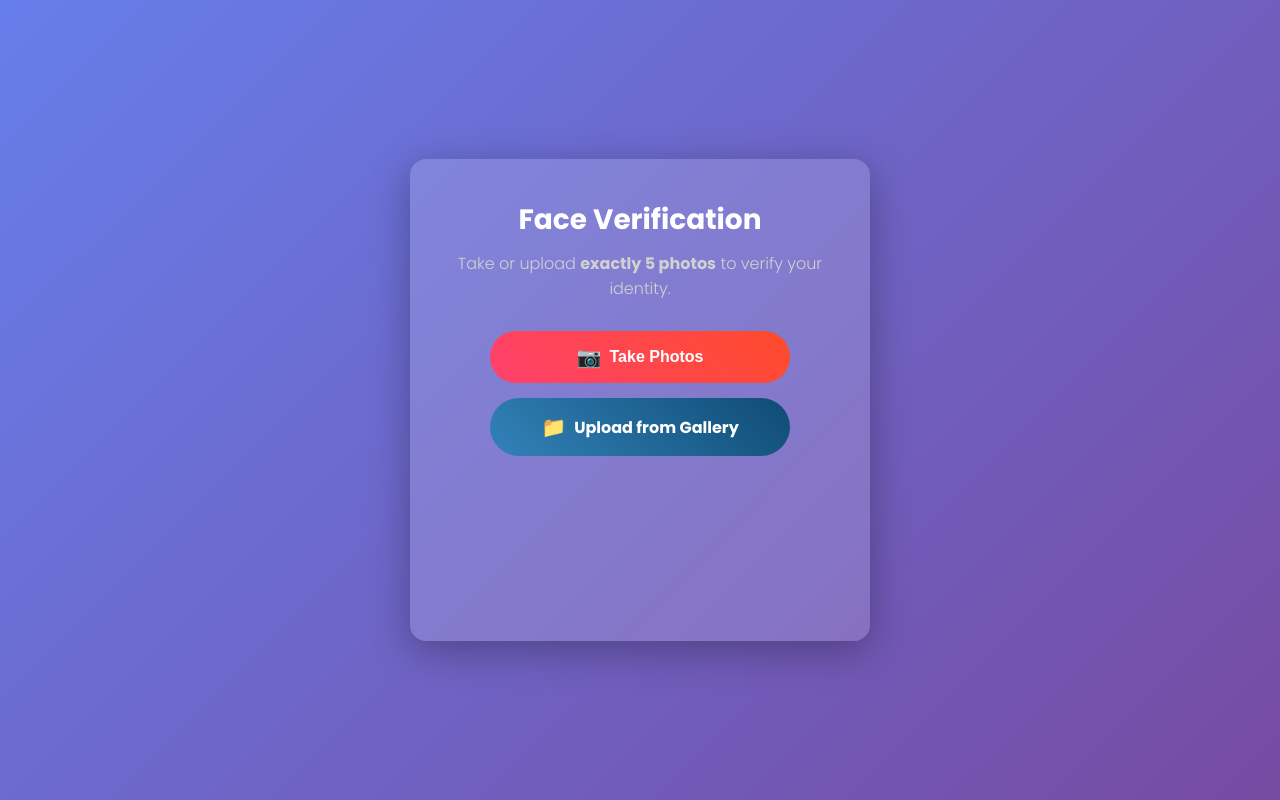
After one commit to AmmarRiaz123/threeft, a Flask app: template interface1/templates/face_verification.html in a window 1280 px wide. The commit adds this page. Run offline with Flask 3, Linux system fonts and the light colour scheme; the template is opened without the code that fills it, so the values that code supplies are empty; some libraries are stand-ins or nearby versions.

Commit message:
fixed face recog frontend

```diff
--- a/interface1/app.py
+++ b/interface1/app.py
@@ -10,6 +10,8 @@ from difflib import get_close_matches
 import string
 import psycopg2
 import configparser
+import secrets
+from face_verification import verify_person
 
 app = Flask(__name__)
 
@@ -197,32 +199,37 @@ def handle_ocr():
         extracted_text = "\n".join(clean_lines)
         extracted_data = extract_cnic_data(extracted_text)
 
-        # Try NADRA verification using extracted data
+        # Debug: Print extracted data after OCR
+        print("[DEBUG] Extracted Data after OCR:")
+        print(extracted_data)
+
+        nadra_verification = False
+        nadra_error = None
         try:
-            verification_result = verify_with_nadra(
+            nadra_verification = verify_with_nadra(
                 extracted_data["cnic_number"],
                 extracted_data["name"],
                 extracted_data["dob"]
             )
+            # Save only if NADRA verification is successful
+            save_to_postgres(extracted_data)
+        except NADRAAccessError as e:
+            nadra_error = str(e)
+        except Exception as e:
+            nadra_error = f"Unexpected NADRA error: {e}"
 
-        except NADRAAccessError as e:
-            return jsonify({
-                "error": "NADRA verification failed",
-                "reason": str(e),
-                "data": extracted_data,
-                "raw_text": extracted_text.strip()
-            }), 503  # Service Unavailable
-
-        # Save only if NADRA verification is successful
-        save_to_postgres(extracted_data)
-
-        return jsonify({
+        # Always return extracted data, raw_text, and nadra_verification status
+        response = {
             "raw_text": extracted_text.strip(),
             "data": extracted_data,
-            "nadra_verification": verification_result
-        })
+            "nadra_verification": nadra_verification
+        }
+        if nadra_error:
+            response["nadra_error"] = nadra_error
+        return jsonify(response)
 
     except Exception as e:
+        print(f"[ERROR] Exception in /ocr: {e}")
         return jsonify({'error': f'Failed to process image: {str(e)}'}), 500
 
 
@@ -235,6 +242,11 @@ def test_static_cnic():
         print("\n".join(clean_lines))
 
         extracted_data = extract_cnic_data(text)
+
+        # Debug: Print extracted data after OCR
+        print("[DEBUG] Extracted Data after OCR:")
+        print(extracted_data)
+
         return jsonify({
             "raw_text": text,
             "data": extracted_data
@@ -242,6 +254,52 @@ def test_static_cnic():
     except Exception as e:
         return jsonify({'error': f'Failed to process static image: {str(e)}'}), 500
 
+@app.route('/face_verification')
+def face_verification_page():
+    return render_template("face_verification.html")
+
+@app.route('/face_verify', methods=['POST'])
+def face_verify():
+    if 'cnic_image' not in request.files:
+        return jsonify({'verified': False, 'reason': 'CNIC image missing'}), 400
+    cnic_image = request.files['cnic_image']
+    face_images = []
+    for i in range(5):
+        key = f'face_image_{i}'
+        if key not in request.files:
+            return jsonify({'verified': False, 'reason': f'Face image {i+1} missing'}), 400
+        face_images.append(request.files[key])
+
+    temp_dir = "temp_verification"
+    os.makedirs(temp_dir, exist_ok=True)
+    cnic_path = os.path.join(temp_dir, "cnic.jpg")
+    cnic_image.save(cnic_path)
+    face_paths = []
+    for idx, img in enumerate(face_images):
+        path = os.path.join(temp_dir, f"face_{idx}.jpg")
+        img.save(path)
+        face_paths.append(path)
+
+    # Simulate official DB face as CNIC face for this demo
+    official_db_face_path = cnic_path
+
+    # Step 1: Official DB face vs CNIC face
+    official_verified, official_msg = verify_person(official_db_face_path, [cnic_path], threshold=0.6)
+    if not official_verified:
+        for p in [cnic_path] + face_paths:
+            os.remove(p)
+        return jsonify({'verified': False, 'reason': 'Official DB face does not match CNIC face.'})
+
+    # Step 2: CNIC face vs 5 user images
+    user_verified, user_msg = verify_person(cnic_path, face_paths, threshold=0.6)
+    for p in [cnic_path] + face_paths:
+        os.remove(p)
+    if user_verified:
+        token = secrets.token_hex(8)
+        return jsonify({'verified': True, 'token': token, 'msg': user_msg})
+    else:
+        return jsonify({'verified': False, 'reason': user_msg})
+
 # ==================== Run ====================
 if __name__ == '__main__':
-    app.run(host='0.0.0.0', port=5000, debug=True)                is this all good
+    app.run(host='0.0.0.0', port=5000, debug=True)
--- a/interface1/face_verification.py
+++ b/interface1/face_verification.py
@@ -1,5 +1,4 @@
 import face_recognition
-from PIL import Image
 import numpy as np
 
 def extract_face(image_path):
@@ -51,3 +50,4 @@ def verify_person(cnic_image_path, person_image_paths, threshold=0.6):
 # Example usage:
 # verified, msg = verify_person("cnic.jpg", ["img1.jpg", "img2.jpg", "img3.jpg", "img4.jpg", "img5.jpg"])
 # print(verified, msg)
+# print(verified, msg)
--- a/interface1/requirements.txt
+++ b/interface1/requirements.txt
@@ -8,3 +8,5 @@ spacy
 pillow
 opencv-python-headless
 openpyxl
+face_recognition
+dlib
--- /dev/null
+++ b/interface1/static/face_verification.js
@@ -0,0 +1,208 @@
+document.addEventListener("DOMContentLoaded", function () {
+  // Elements
+  const cameraInput = document.getElementById("cameraInput");
+  const galleryInput = document.getElementById("galleryInput");
+  const takePhotosBtn = document.getElementById("takePhotosBtn");
+  const uploadGalleryBtn = document.getElementById("uploadGalleryBtn");
+  const faceImagesPreview = document.getElementById("faceImagesPreview");
+  const verifyFacesBtn = document.getElementById("verifyFacesBtn");
+  const faceVerificationResult = document.getElementById("faceVerificationResult");
+  const loader = document.getElementById("loader");
+  const webcamModal = document.getElementById("webcamModal");
+  const webcam = document.getElementById("webcam");
+  const capturePhotoBtn = document.getElementById("capturePhotoBtn");
+  const closeWebcamBtn = document.getElementById("closeWebcamBtn");
+  const photoProgress = document.getElementById("photoProgress");
+
+  let faceImagesFiles = [];
+  let webcamStream = null;
+
+  // Helper: Enable/disable verify button based on image count
+  function updateVerifyButtonState() {
+    // Progress bar loader
+    let count = faceImagesFiles.length;
+    let progressPercent = (count / 5) * 100;
+    let bar = `
+      <div class="photo-progress-bar-label">${count}/5 photos selected</div>
+      <div class="photo-progress-bar-outer">
+        <div class="photo-progress-bar-inner" style="width:${progressPercent}%;"></div>
+      </div>
+    `;
+    photoProgress.innerHTML = bar;
+    if (count === 5) {
+      verifyFacesBtn.style.display = "";
+      verifyFacesBtn.disabled = false;
+    } else {
+      verifyFacesBtn.style.display = "none";
+      verifyFacesBtn.disabled = true;
+    }
+  }
+
+  // Preview face images
+  function previewFaceImages(files) {
+    faceImagesPreview.innerHTML = "";
+    // Only show the latest image (last in array)
+    if (files.length > 0) {
+      const file = files[files.length - 1];
+      const reader = new FileReader();
+      reader.onload = function (e) {
+        const img = document.createElement("img");
+        img.src = e.target.result;
+        img.style.maxWidth = "120px";
+        img.style.margin = "5px";
+        img.style.boxShadow = "0 0 16px #ff416c55";
+        faceImagesPreview.appendChild(img);
+      };
+      reader.readAsDataURL(file);
+    }
+    // Debug: print array after each update
+    console.log("[DEBUG] previewFaceImages - faceImagesFiles:", faceImagesFiles, faceImagesFiles.map(f => f.name));
+    updateVerifyButtonState();
+  }
+
+  // Take Picture button: open camera on mobile, webcam modal on desktop
+  takePhotosBtn.addEventListener("click", function (e) {
+    e.preventDefault();
+    if (faceImagesFiles.length >= 5) return;
+    const isMobile = /Android|webOS|iPhone|iPad|iPod|BlackBerry|IEMobile|Opera Mini/i.test(navigator.userAgent);
+    if (isMobile) {
+      cameraInput.value = "";
+      cameraInput.click();
+    } else {
+      navigator.mediaDevices.getUserMedia({ video: true })
+        .then(function (stream) {
+          webcamStream = stream;
+          webcam.srcObject = stream;
+          webcamModal.style.display = "flex";
+        })
+        .catch(function (err) {
+          alert("Camera not accessible.");
+          console.error(err);
+        });
+    }
+  });
+
+  capturePhotoBtn.addEventListener("click", function () {
+    if (!webcamStream) return;
+    if (faceImagesFiles.length >= 5) return;
+    const canvas = document.createElement("canvas");
+    canvas.width = webcam.videoWidth || 320;
+    canvas.height = webcam.videoHeight || 240;
+    canvas.getContext("2d").drawImage(webcam, 0, 0, canvas.width, canvas.height);
+    canvas.toBlob(function (blob) {
+      if (faceImagesFiles.length < 5) {
+        const file = new File([blob], `webcam_${Date.now()}.jpg`, { type: "image/jpeg" });
+        faceImagesFiles.push(file);
+        previewFaceImages(faceImagesFiles);
+        if (faceImagesFiles.length >= 5) {
+          closeWebcam();
+        }
+      }
+    }, "image/jpeg");
+  });
+
+  closeWebcamBtn.addEventListener("click", closeWebcam);
+
+  function closeWebcam() {
+    webcamModal.style.display = "none";
+    if (webcamStream) {
+      webcamStream.getTracks().forEach(track => track.stop());
+      webcam.srcObject = null;
+      webcamStream = null;
+    }
+  }
+
+  // Upload from Gallery button triggers gallery input
+  uploadGalleryBtn.addEventListener("click", function (e) {
+    e.preventDefault();
+    galleryInput.value = ""; // reset
+    galleryInput.click();
+  });
+
+  // Allow uploading one image at a time, up to 5 total, and add to the same array as capture
+  galleryInput.addEventListener("change", function () {
+    if (!this.files.length) return;
+    if (faceImagesFiles.length >= 5) return;
+    // Only add the first file (ignore multiple selection)
+    const file = this.files[0];
+    if (file) {
+      faceImagesFiles.push(file);
+      // Debug: print array after upload
+      console.log("[DEBUG] galleryInput change - faceImagesFiles:", faceImagesFiles, faceImagesFiles.map(f => f.name));
+      previewFaceImages(faceImagesFiles);
+    }
+    // Reset input so the same file can be uploaded again if needed
+    this.value = "";
+  });
+
+  // Allow camera input (mobile) to add one image at a time, up to 5 total
+  cameraInput.addEventListener("change", function () {
+    if (!this.files.length) return;
+    if (faceImagesFiles.length >= 5) return;
+    const file = this.files[0];
+    if (file) {
+      faceImagesFiles.push(file);
+      // Debug: print array after camera input
+      console.log("[DEBUG] cameraInput change - faceImagesFiles:", faceImagesFiles, faceImagesFiles.map(f => f.name));
+      previewFaceImages(faceImagesFiles);
+    }
+    cameraInput.value = "";
+  });
+
+  // Handle face verification
+  verifyFacesBtn.addEventListener("click", function () {
+    faceVerificationResult.innerHTML = "";
+    // Get CNIC image from localStorage (set on first page)
+    const cnicImageBase64 = localStorage.getItem("cnicImageBase64");
+    if (!cnicImageBase64) {
+      faceVerificationResult.innerHTML = `<p style="color:red;">CNIC image not found. Please scan your CNIC first.</p>`;
+      return;
+    }
+    if (faceImagesFiles.length !== 5) {
+      faceVerificationResult.innerHTML = `<p style="color:red;">Please select exactly 5 face images.</p>`;
+      return;
+    }
+    loader.style.display = "flex";
+    const formData = new FormData();
+
+    // Convert base64 CNIC image to Blob
+    function dataURLtoBlob(dataurl) {
+      const arr = dataurl.split(','), mime = arr[0].match(/:(.*?);/)[1],
+        bstr = atob(arr[1]), n = bstr.length, u8arr = new Uint8Array(n);
+      for (let i = 0; i < n; i++) u8arr[i] = bstr.charCodeAt(i);
+      return new Blob([u8arr], { type: mime });
+    }
+    const cnicBlob = dataURLtoBlob(cnicImageBase64);
+    formData.append("cnic_image", cnicBlob, "cnic.jpg");
+    faceImagesFiles.forEach((file, idx) => {
+      formData.append("face_image_" + idx, file);
+    });
+
+    fetch("/face_verify", {
+      method: "POST",
+      body: formData,
+    })
+      .then(async (res) => {
+        loader.style.display = "none";
+        let data = null;
+        try {
+          data = await res.json();
+        } catch (e) {
+          faceVerificationResult.innerHTML = `<p style="color:red;">Server error: Invalid response.</p>`;
+          return;
+        }
+        if (data.verified) {
+          faceVerificationResult.innerHTML = `<div class="success-message"><div class="checkmark-wrapper"><span class="checkmark-circle"><span class="checkmark-stem"></span><span class="checkmark-kick"></span></span>Face Verified! Voting Token: <b>${data.token}</b></div></div>`;
+        } else {
+          faceVerificationResult.innerHTML = `<p style="color:red;">Face verification failed: ${data.reason || "Not matched."}</p>`;
+        }
+      })
+      .catch((err) => {
+        loader.style.display = "none";
+        faceVerificationResult.innerHTML = `<p style="color:red;">Error during verification.</p>`;
+      });
+  });
+
+  // Initial state
+  previewFaceImages(faceImagesFiles);
+});
--- a/interface1/static/styling.css
+++ b/interface1/static/styling.css
@@ -149,17 +149,6 @@ form {
   box-shadow: 0 0 20px rgba(50, 130, 184, 0.6);
 }
 
-/* New: Download Excel Button */
-.download-btn {
-  background: linear-gradient(45deg, #43cea2, #185a9d);
-  color: #fff;
-}
-
-.download-btn:hover {
-  background: linear-gradient(45deg, #185a9d, #43cea2);
-  box-shadow: 0 0 20px rgba(24, 90, 157, 0.6);
-}
-
 /* Hide element */
 .hidden {
   display: none;
@@ -281,6 +270,7 @@ input[type="file"] {
 
 @keyframes pop {
   0% { transform: scale(0.5); opacity: 0; }
+  80% { transform: scale(1.2); opacity: 1; }
   100% { transform: scale(1); opacity: 1; }
 }
 
@@ -339,3 +329,90 @@ input[type="file"] {
   max-width: 400px;
   border-radius: 10px;
 }
+
+#photoProgress {
+  margin: 10px 0;
+  color: #fff;
+  font-weight: 500;
+  font-size: 18px;
+  letter-spacing: 1px;
+  display: flex;
+  align-items: center;
+  justify-content: center;
+  gap: 18px;
+  min-height: 40px;
+  flex-direction: column;
+}
+
+.photo-progress-bar-outer {
+  width: 180px;
+  height: 18px;
+  background: rgba(255,255,255,0.10);
+  border-radius: 12px;
+  overflow: hidden;
+  position: relative;
+  margin: 8px 0 0 0;
+  box-shadow: 0 2px 8px rgba(0,0,0,0.10);
+}
+
+.photo-progress-bar-inner {
+  height: 100%;
+  background: linear-gradient(90deg, #ff416c 0%, #ffb347 100%);
+  border-radius: 12px;
+  transition: width 0.5s cubic-bezier(.4,2,.6,1);
+  width: 0;
+  box-shadow: 0 0 16px #ff416c55;
+  position: relative;
+}
+
+.photo-progress-bar-label {
+  font-size: 16px;
+  color: #ffd369;
+  font-weight: 600;
+  letter-spacing: 2px;
+  margin-bottom: 2px;
+  text-shadow: 0 2px 8px #0002;
+}
+  position: relative;
+}
+
+.photo-progress-dot {
+  width: 22px;
+  height: 22px;
+  border-radius: 50%;
+  background: linear-gradient(135deg, #ff416c 60%, #ffb347 100%);
+  display: inline-block;
+  margin-left: 8px;
+  margin-right: 2px;
+  animation: pop 0.3s;
+  border: 3px solid #fff;
+  box-shadow: 0 0 12px #ff416c88, 0 0 0 4px #ffb34733;
+  position: relative;
+}
+
+.photo-progress-dot::after {
+  content: '';
+  display: block;
+  width: 10px;
+  height: 10px;
+  background: #fff;
+  border-radius: 50%;
+  position: absolute;
+  left: 6px;
+  top: 6px;
+  opacity: 0.7;
+  box-shadow: 0 0 8px #fff8;
+}
+
+.photo-progress-bar-inner::after {
+  content: '';
+  display: block;
+  position: absolute;
+  right: 0;
+  top: 0;
+  width: 18px;
+  height: 100%;
+  background: radial-gradient(circle at 60% 50%, #fff8 60%, transparent 100%);
+  opacity: 0.7;
+  pointer-events: none;
+}
--- /dev/null
+++ b/interface1/templates/face_verification.html
@@ -0,0 +1,53 @@
+<!DOCTYPE html>
+<html lang="en">
+<head>
+  <meta charset="UTF-8" />
+  <meta name="viewport" content="width=device-width, initial-scale=1.0" />
+  <title>Face Verification</title>
+  <link rel="stylesheet" href="{{ url_for('static', filename='styling.css') }}">
+  <link href="https://fonts.googleapis.com/css2?family=Poppins:wght@300;500;700&display=swap" rel="stylesheet">
+</head>
+<body>
+<div id="loader" class="loader-overlay" style="display: none;">
+  <div class="spinner"></div>
+  <p>Verifying your face…</p>
+</div>
+<div class="container">
+  <div class="glass-card">
+    <h2>Face Verification</h2>
+    <p class="subtitle">Take or upload <b>exactly 5 photos</b> to verify your identity.</p>
+    <form id="faceForm" enctype="multipart/form-data">
+      <!-- Take Photos Button -->
+      <button type="button" class="button camera-btn" id="takePhotosBtn" tabindex="0">
+        <span class="icon">📷</span> Take Photos
+      </button>
+      <!-- Webcam Modal -->
+      <div id="webcamModal" class="modal" style="display:none;">
+        <div class="modal-content">
+          <video id="webcam" autoplay playsinline width="320" height="240" style="border-radius:10px;"></video>
+          <br />
+          <button type="button" id="capturePhotoBtn" class="button camera-btn" style="margin-top:10px;">Capture</button>
+          <button type="button" id="closeWebcamBtn" class="button upload-btn" style="margin-top:10px;">Close</button>
+        </div>
+      </div>
+      <!-- Upload from Gallery Button -->
+      <label class="button upload-btn" for="galleryInput" tabindex="0">
+        <span class="icon">📁</span> Upload from Gallery
+      </label>
+      <input type="file" id="galleryInput" accept="image/*" multiple style="display:none;" />
+
+      <!-- Progress Loader -->
+      <div id="photoProgress" style="margin: 10px 0; color: #fff; font-weight: 500;">
+        <!-- JS will fill this -->
+      </div>
+
+      <div id="faceImagesPreview" class="preview"></div>
+      <!-- Button is hidden by default, shown only when 5 images are present -->
+      <button type="button" class="button camera-btn" id="verifyFacesBtn" style="margin-top:10px; display:none;">Verify & Get Voting Token</button>
+      <div id="faceVerificationResult" class="extracted-info"></div>
+    </form>
+  </div>
+</div>
+<script src="{{ url_for('static', filename='face_verification.js') }}"></script>
+</body>
+</html>
```
Also changed, not shown: interface1/static/script.js (+23 -85 lines), interface1/templates/index.html (+1 -17 lines).
